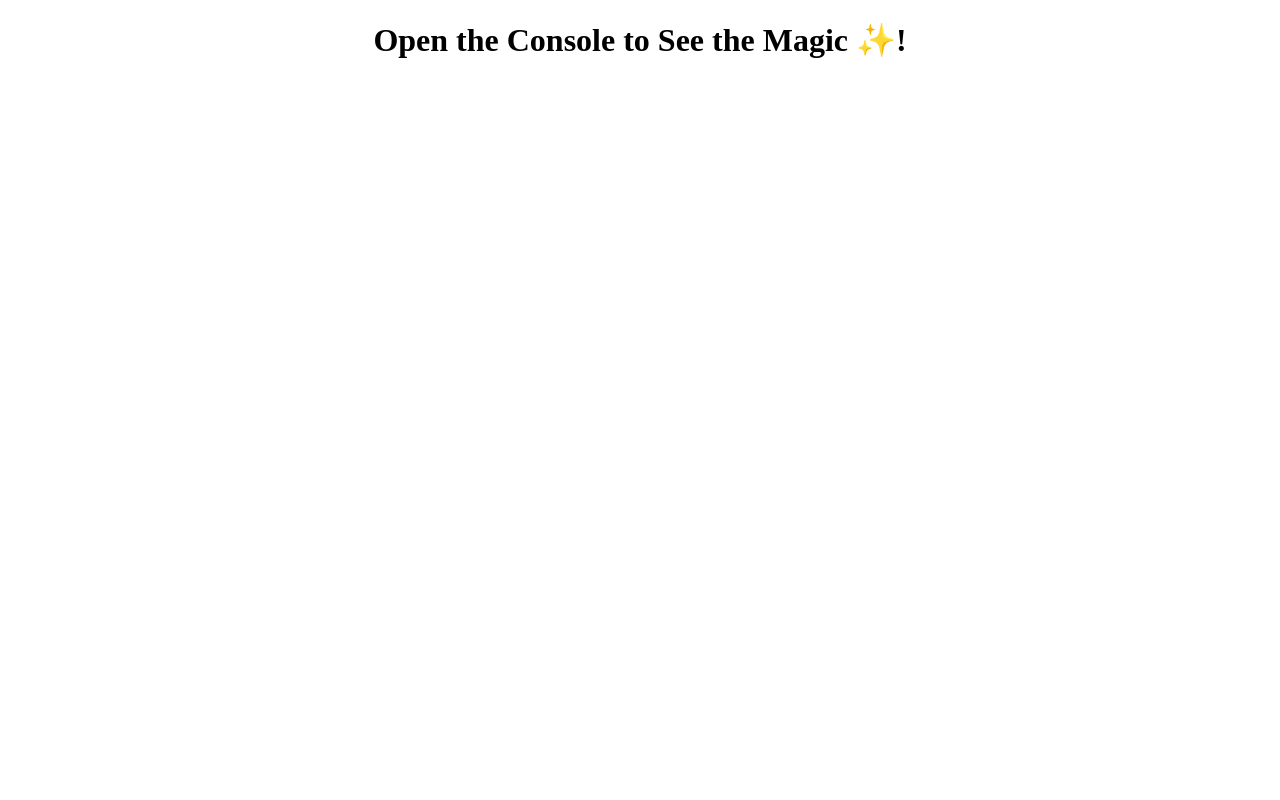
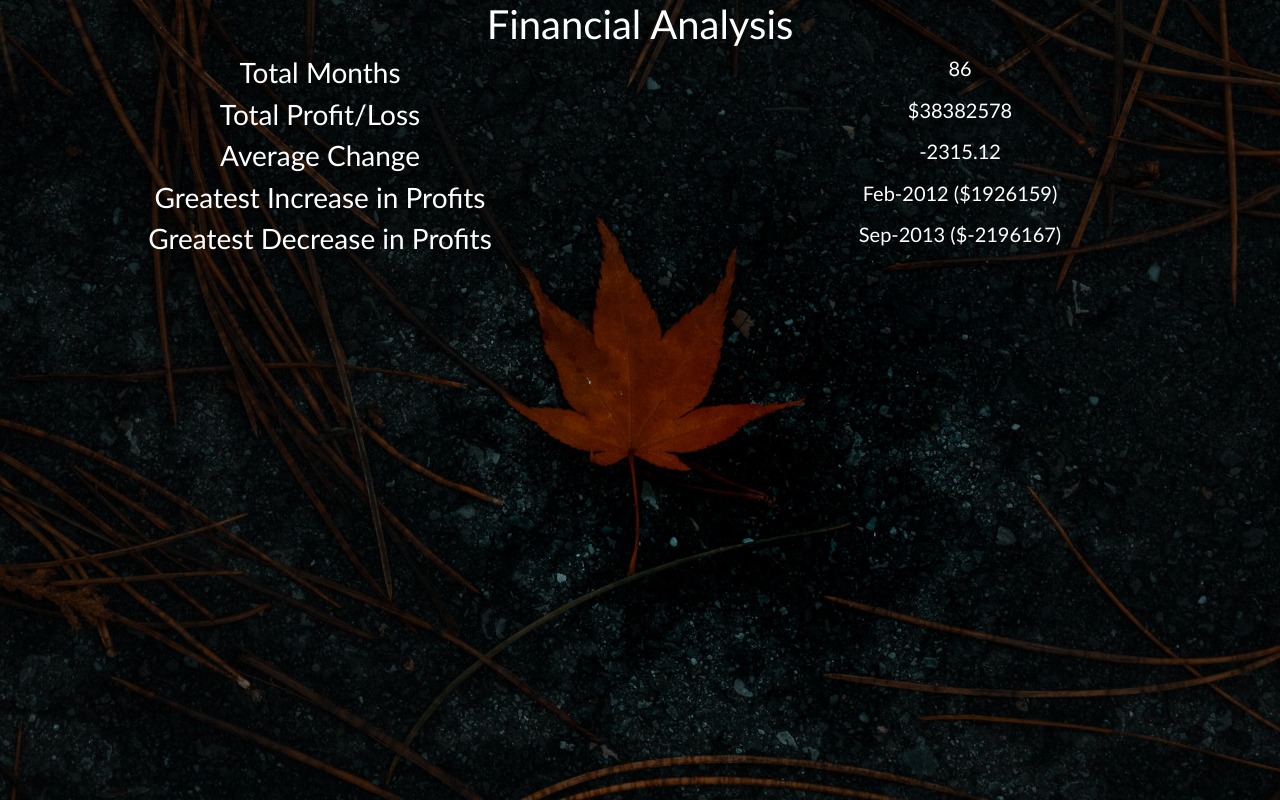
Before and after one commit to noah-sheldon/console-finances, a plain HTML site: page index.html in a window 1280 px wide. Drawn offline with nearby package versions, Linux system fonts and the light colour scheme.

Commit message:
Added styles, index.js link to html, added bg-img

```diff
--- /dev/null
+++ b/assets/styles.css
@@ -0,0 +1,7 @@
+body {
+    background-image: url("./images/bg-img.jpg") !important;
+    background-repeat: no-repeat;
+    background-size: cover;
+    background-position: center;
+    font-family:'Trebuchet MS', 'Lucida Sans Unicode', 'Lucida Grande', 'Lucida Sans', Arial, sans-serif
+}
--- a/index.html
+++ b/index.html
@@ -1,13 +1,76 @@
-<!DOCTYPE html>
+<!DOCTYPE html lang="en">
 <html lang="en-gb">
+
 <head>
   <meta charset="UTF-8">
   <meta http-equiv="X-UA-Compatible" content="IE=edge">
   <meta name="viewport" content="width=device-width, initial-scale=1.0">
-  <title>M4 Challenge</title>
+  <link href="https://cdn.jsdelivr.net/npm/bootstrap@5.2.3/dist/css/bootstrap.min.css" rel="stylesheet"
+    integrity="sha384-rbsA2VBKQhggwzxH7pPCaAqO46MgnOM80zW1RWuH61DGLwZJEdK2Kadq2F9CUG65" crossorigin="anonymous">
+  <link rel="stylesheet" type="text/css" href="./assets/styles.css">
+  <title>Financial Analysis</title>
 </head>
-<body>
-  <h1 style="text-align:center;">Open the Console to See the Magic ✨! </h1>
+
+<body class="h-100">
+  <section class="container-fluid h-100 text-white analysis  text-center">
+    <div class="row d-flex justify-content-center align-items-center">
+      <div class="col-4">
+        <h1>Financial Analysis</h1>
+      </div>
+    </div>
+    <div class="row d-flex justify-content-around">
+      <div class="col-4">
+        <h3>Total Months</h3>
+      </div>
+      <div class="col-4">
+        <h5 id="totalMonths"></h5>
+      </div>
+    </div>
+    <div class="row d-flex justify-content-around">
+      <div class="col-4">
+        <h3>Total Profit/Loss</h3>
+      </div>
+      <div class="col-4">
+        <h5 id="totalPnl">
+          </h6>
+      </div>
+    </div>
+    <div class="row d-flex justify-content-around">
+      <div class="col-4">
+        <h3>Average Change</h3>
+      </div>
+      <div class="col-4">
+        <h5 id="avgChange">
+          </h6>
+      </div>
+    </div>
+    <div class="row d-flex justify-content-around">
+      <div class="col-4">
+        <h3>Greatest Increase in Profits</h3>
+      </div>
+      <div class="col-4">
+        <h5 id="greInc">
+          </h6>
+      </div>
+    </div>
+    <div class="row d-flex justify-content-around">
+      <div class="col-4">
+        <h3>Greatest Decrease in Profits</h3>
+      </div>
+      <div class="col-4">
+        <h5 id="greDec">
+          </h6>
+      </div>
+    </div>
+  </section>
+
   <script src="index.js"></script>
+  <script src="https://cdn.jsdelivr.net/npm/@popperjs/core@2.11.6/dist/umd/popper.min.js"
+    integrity="sha384-oBqDVmMz9ATKxIep9tiCxS/Z9fNfEXiDAYTujMAeBAsjFuCZSmKbSSUnQlmh/jp3"
+    crossorigin="anonymous"></script>
+  <script src="https://cdn.jsdelivr.net/npm/bootstrap@5.2.3/dist/js/bootstrap.min.js"
+    integrity="sha384-cuYeSxntonz0PPNlHhBs68uyIAVpIIOZZ5JqeqvYYIcEL727kskC66kF92t6Xl2V"
+    crossorigin="anonymous"></script>
 </body>
+
 </html>
--- a/index.js
+++ b/index.js
@@ -96,6 +96,12 @@ console.log("------------------");
 var totalMonths = finances.length;
 console.log("Total Months: " +totalMonths);
 
+//Totalmonths to HTML
+var totalMonthsId = document.getElementById("totalMonths")
+totalMonthsId.textContent=totalMonths;
+
+//Calculate net income and expenses for each month
+
 //Net profit/loss
 var profitLoss = 0;
 for (var i = 0; i < finances.length; i++){
@@ -104,6 +110,11 @@ for (var i = 0; i < finances.length; i++){
 
 //Log profit/loss
 console.log("Total: $" + profitLoss);
+
+//profitLoss to HTML
+var totalPnlId = document.getElementById("totalPnl")
+totalPnlId.textContent = "$" + profitLoss;
+
 
 //Average change
 
@@ -124,14 +135,28 @@ var avgChange = totalAverageSum/(totalMonths -1)
 //Average change decimal places to 2
 console.log("Average Change: " + avgChange.toFixed(2))
 
+//avgChange to HTML
+var avgChangeId = document.getElementById("avgChange")
+avgChangeId.textContent = avgChange.toFixed(2);
+
+
 //Greatest increase in totalAverageArray
 var greatestIncrease = Math.max(...totalAverageArray)
 var greatestIncreaseMonth = finances[totalAverageArray.indexOf(greatestIncrease) + 1][0]
+
+//greatestIncrease to HTML
+var greIncId = document.getElementById("greInc")
+greIncId.textContent = greatestIncreaseMonth + " ($" + greatestIncrease +")";
+
 
 //Greatest decrease in totalAverageArray
 var greatestDecrease = Math.min(...totalAverageArray)
 var greatestDecreaseMonth = finances[totalAverageArray.indexOf(greatestDecrease) + 1][0]
 
+//greatestDecrease to HTML
+var greDecId = document.getElementById("greDec")
+greDecId.textContent = greatestDecreaseMonth + " ($" + greatestDecrease +")";
+
 //Log Greatest Increase/Decrease
 console.log("Greatest Increase in Profits/Losses: "+ greatestIncreaseMonth + " ($" + greatestIncrease +")");
 console.log("Greatest Decrease in Profits/Losses: "+ greatestDecreaseMonth + " ($" + greatestDecrease +")");
```
Also changed, not shown: assets/images/bg-img.jpg (added).
